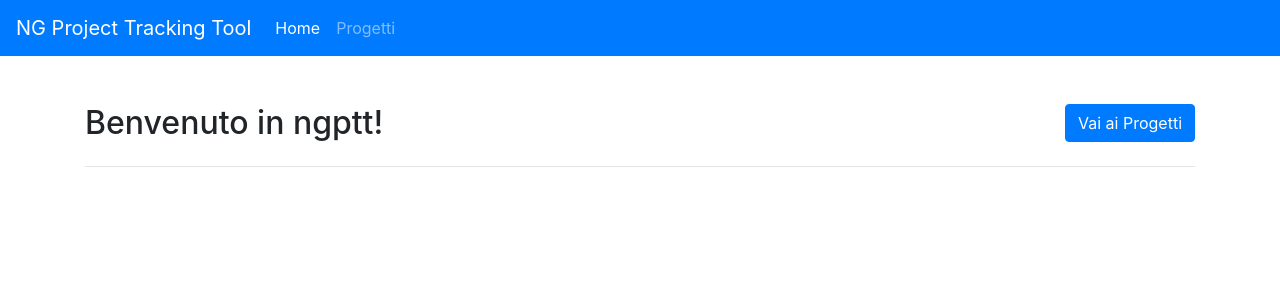
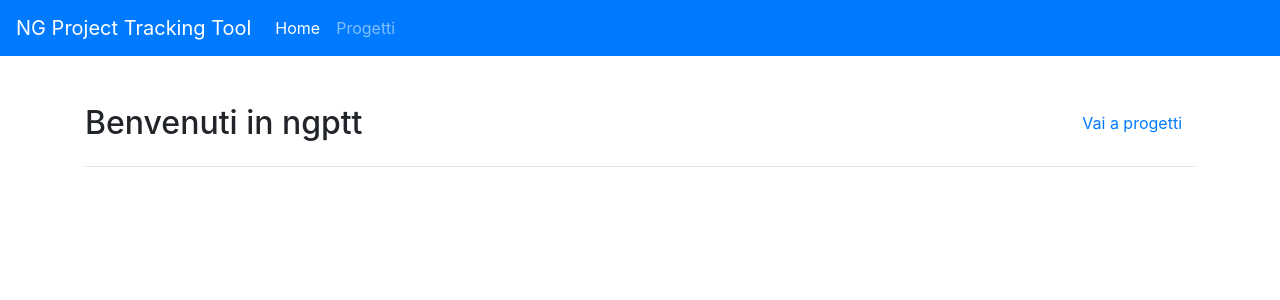
Before and after one commit to fsciuti/ng-zero2hero, an Angular app: page /home in a window 1280 px wide. Shown: the top 300 px of the page. Built offline with nearby package versions, Linux system fonts and the light colour scheme.

Commit message:
feat: update home.comp w/ section-header.comp

```diff
--- a/src/app/home/home.component.html
+++ b/src/app/home/home.component.html
@@ -1,9 +1 @@
-<div class="row mt-5 justify-content-end">
-    <div class="col-8">
-        <h2 class="">Benvenuto in {{ title }}!</h2>
-    </div>
-    <div class="col text-right">
-        <button class="btn btn-primary" routerLink="/projects">Vai ai Progetti</button>
-    </div>
-</div>
-<hr />
+<ngptt-section-header [title]="title" [button]="{ label: 'Vai a progetti', link: '/projects' }"></ngptt-section-header>
--- a/src/app/home/home.component.ts
+++ b/src/app/home/home.component.ts
@@ -6,7 +6,7 @@ import { Component, OnInit } from '@angular/core';
   styleUrls: ['./home.component.css']
 })
 export class HomeComponent implements OnInit {
-  title = 'ngptt';
+  title = 'Benvenuti in ngptt';
 
   constructor() { }
 
```
